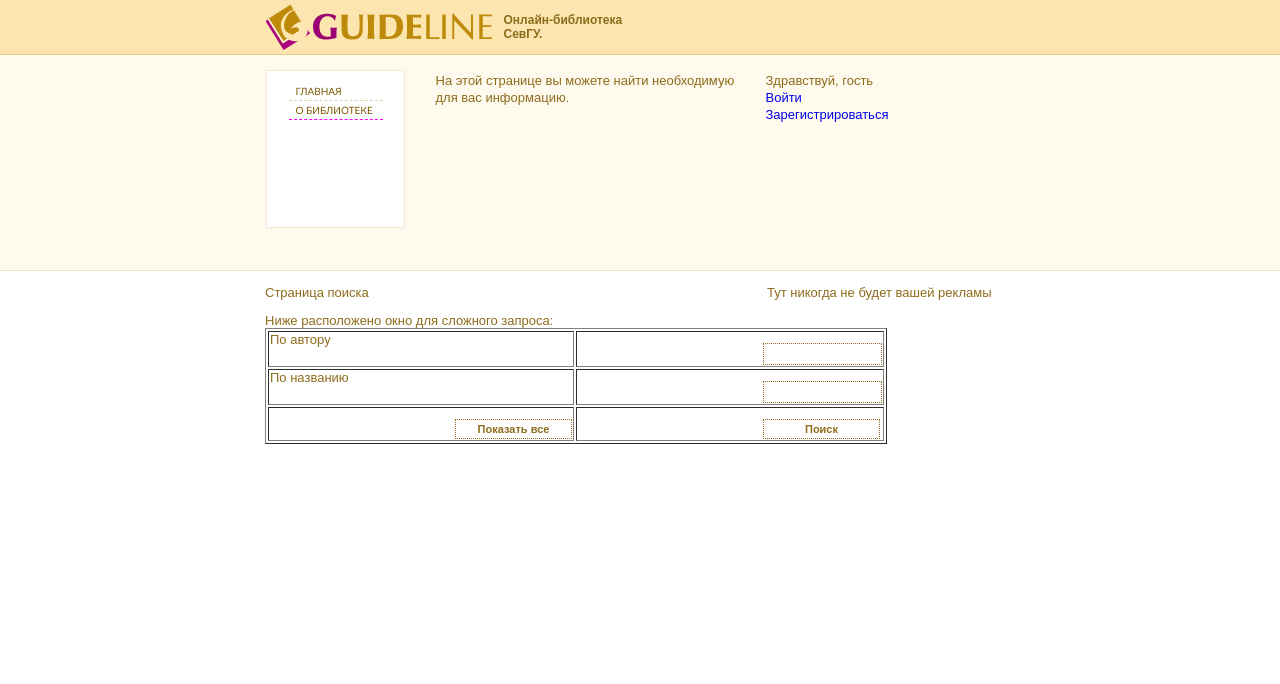
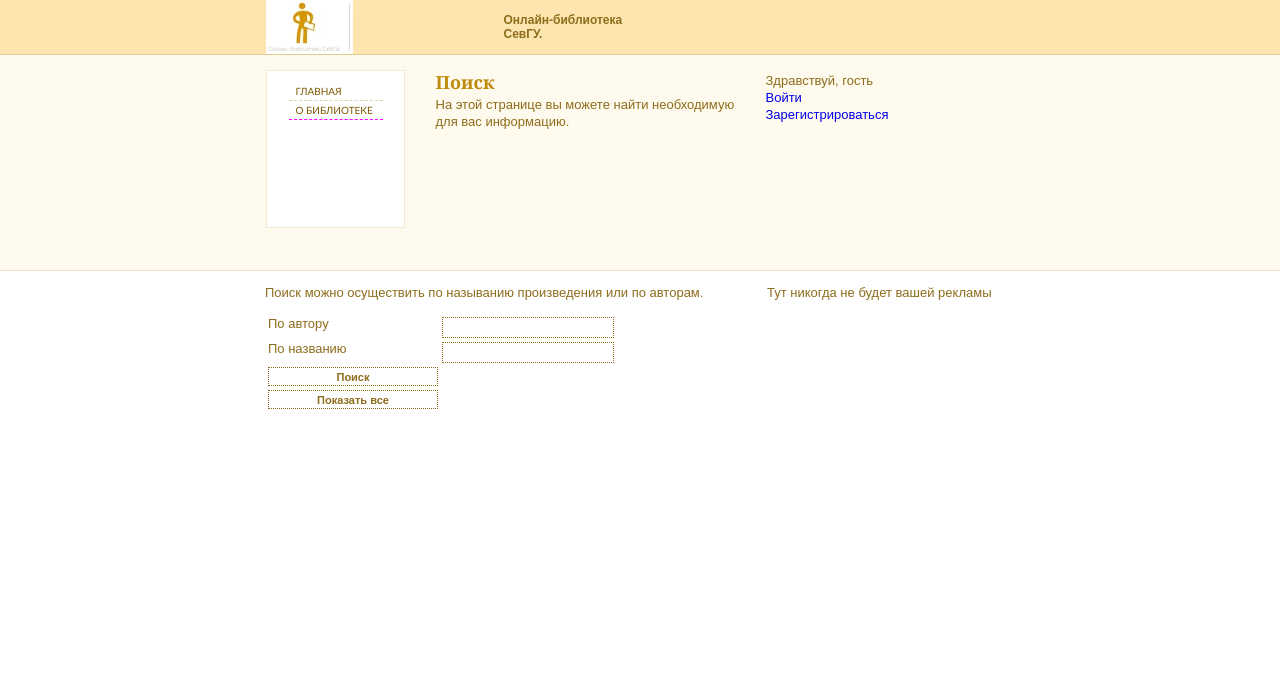
Before and after one commit to Andrew0701/coursework-ud, a PHP site: page /index.php?action=search in a window 1280 px wide. Shown: the top 684 px of the page. Run offline with PHP 8.4, Linux system fonts and the light colour scheme.

Commit message:
Лого я ещё изменю

```diff
--- a/about_add.html
+++ b/about_add.html
@@ -1 +1 @@
-Описание страницы добавления новой литературы
+<h2>Добавить</h2>На этой странице Вы можете добавить новую литературу.
--- a/about_main.html
+++ b/about_main.html
@@ -1 +1,2 @@
-<h2>Главная страница</h2><b>Онлайн-библиотека СевГу</b> - это место, где ... бла-бла ... Я сейчас просто пишу этот текст, что бы тут было побольше букавок, дабы отформатировать нормально стили этого блока. В принципе, я думаю, что этого уже будет достаточно, поэтому заканчиваю свой безумно интересный рассказ.
+<h2>Главная страница</h2><b>Онлайн-библиотека СевГу</b> - это место, где Вы можете найти интересную литературу, методические указания, а также ещё много интересных вещей.<br>
+Для начала работы Вам необходимо <b>зарегистрироваться</b> или <b>войти</b>.
--- a/about_recom.html
+++ b/about_recom.html
@@ -1 +1 @@
-Тут описание страницы, где преподаватель рекомендует свою литературу
+<h2>Рекомендовать</h2>На этой странице преподаватель может рекомендовать литературу своим студентам.
--- a/about_search.html
+++ b/about_search.html
@@ -1 +1 @@
-На этой странице вы можете найти необходимую для вас информацию.
+<h2>Поиск</h2>На этой странице вы можете найти необходимую для вас информацию.
--- a/about_show.html
+++ b/about_show.html
@@ -1 +1 @@
-На этой странице вы можете наблюдать возможно интересные для вас выставки.
+<h2>Выставка</h2>На этой странице вы можете наблюдать возможно интересные для вас выставки.
--- a/about_showing.html
+++ b/about_showing.html
@@ -1 +1 @@
-На этой странице вы можете организовать выставку
+<h2>Выставить</h2>На этой странице вы можете организовать выставку
--- a/add.php
+++ b/add.php
@@ -1,8 +1,8 @@
-Тут добавляется литература преподавателем или библитекарем.<br>
+Тут добавляется литература преподавателем или библитекарем.<br><br>
 <table border = 0>
 	<form action="index.php?action=add" method="POST" id = 'id_form'>
 		<tr>
-			<td>Название</td>
+			<td width=100>Название</td>
 			<td><input type="text" name="name" ></td>
 		</tr>
 		<tr>
@@ -29,8 +29,8 @@
 			<td><input type="text" name="publ"></td>
 		</tr>
 		<tr>
+			<td><input type="submit" value="Опубликовать" name="submit_add" ></td>
 			<td></td>
-			<td><input type="submit" value="Опубликовать" name="submit_add" ></td>
 		</tr>
 	</form>
 </table>
--- a/connect.php
+++ b/connect.php
@@ -3,7 +3,7 @@
 	$dblocation = "localhost";
 	$dbname = "course_work";
 	$dbuser = "root";
-	$dbpasswd = "nepnon";
+	$dbpasswd = "333";
 	$dbcnx = @mysql_connect($dblocation,$dbuser,$dbpasswd);
 	mysql_query("SET NAMES 'UTF-8'");
 	if (!$dbcnx){
--- a/index.php
+++ b/index.php
@@ -9,7 +9,7 @@
 <body>
 <div id="TopMainPan">
   <div id="topPan">
-    <div id="topheaderPan"> <a href=""><img src="images/logo.gif" alt="Gulde Line" width="228" height="54" border="0" title="Gulde Line" /></a>
+    <div id="topheaderPan"> <a href=""><img src="images/logo.png"height="54" border="0"/></a>
       <p class="captiontext">Онлайн-библиотека СевГУ.</p>
     </div>
     <div id="topbodyleftPan">
@@ -126,7 +126,7 @@
 	function default_autorization(){
 		require_once('connect.php');
 		if (isset($_COOKIE['id'])){
-			echo $_COOKIE['access']." <a href= 'logout.php'>Выход</a><br><br><h2>Данные об учётной записи:</h2><br>";
+			echo "<i>".$_COOKIE['access']."</i> <a href= 'logout.php'>Выход</a><br><br><h2>Данные об учётной записи:</h2><br>";
 			switch ($_COOKIE['access']){
 				case 'Студент':
 					get_student_info();
--- a/main.php
+++ /dev/null
@@ -1 +0,0 @@
-Главная
--- a/query_to_db.php
+++ b/query_to_db.php
@@ -2,7 +2,7 @@
 
 Ниже расположено окно для сложного запроса:
 <form action="index.php?action=query_to_db" method="POST">
-	<textarea rows=5 cols=35 name = 'sql'></textarea><br>
+	<textarea rows=5 cols=35 name = 'sql'></textarea><br><br>
 	<input type="submit" value="OK" name="submit_sql">
 </form>
 <br>
--- a/search.php
+++ b/search.php
@@ -1,36 +1,28 @@
-Страница поиска<br><br>
-
-Ниже расположено окно для сложного запроса:
+Поиск можно осуществить по называнию произведения или по авторам.
+<br><br>
 <form action="index.php?action=search" method="POST">
-	<table border = 1>
+	<table>
 		<tr>
-			<td>
-				По автору
-			</td>
-			<td>
-				<input type = 'text' name = 'author'>
-			</td>
+			<td width=100>По автору</td>
+			<td><input type = 'text' name = 'author'></td>
 		</tr>
 		<tr>
-			<td>
-				По названию
-			</td>
-			<td>
-				<input type = 'text' name = 'name'>
-			</td>
+			<td>По названию</td>
+			<td><input type = 'text' name = 'name'></td>
 		</tr>
 		<tr>
-			<td>
-				<input type="submit" value="Показать все" name="submit_all">
-			</td>
-			<td>
-				<input type="submit" value="Поиск" name="submit_search">
-			</td>
+			<td><input type="submit" value="Поиск" name="submit_search"></td>
+			<td></td>
+		</tr>
+		<tr>
+			<td><input type="submit" value="Показать все" name="submit_all"></td>
+			<td></td>
 		</tr>
 	</table>
 
 
 </form>
+<br>
 
 <?php
 	if(isset($_POST['submit_search'])){
@@ -41,7 +33,7 @@
 
 			if ($q){
 
-				echo '<table>';
+				echo '<table border = 1>';
 				while ($row = mysql_fetch_row($q)) {
 					echo '<tr>';
 					for ($i = 0; $i<count($row); $i++)
@@ -59,7 +51,7 @@
 			$q = mysql_query($query) or die(mysql_error());
 
 			if ($q){
-				echo '<table>';
+				echo '<table border = 1>';
 				while ($row = mysql_fetch_row($q)) {
 					echo '<tr>';
 					for ($i = 0; $i<count($row); $i++)
@@ -75,7 +67,7 @@
 		$q = mysql_query($query) or die(mysql_error());
 		if ($q){
 
-			echo '<table>';
+			echo '<table border = 1>';
 			while ($row = mysql_fetch_row($q)) {
 				echo '<tr>';
 				for ($i = 0; $i<count($row); $i++)
--- a/style.css
+++ b/style.css
@@ -200,9 +169,14 @@ ul{list-style-type:none;}
 	float: left;
 }
 
+#bodyleftPan table {
+	width: 485px;
+}
+
 #bodyMainPan input {
-	width: 117px;
-	height: 20px;
+	height: 19px;
+	width: 170px;
+	margin: auto;
 	background: #FFFFFF;
 	color: #8D6C1B;
 	font-weight: bold;
```
Also changed, not shown: other parts of style.css (+15 -56 lines), about.html (deleted, +0 -1 lines), images/logo.png (added).
